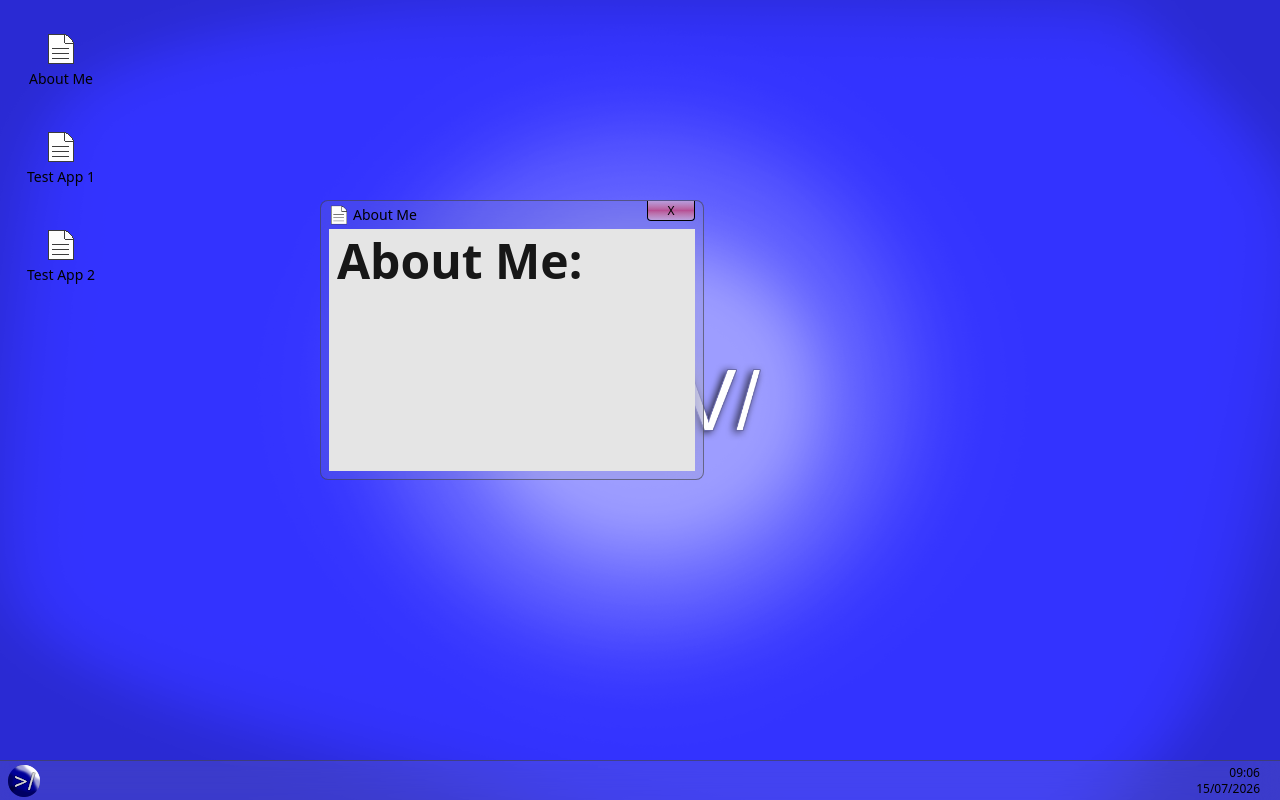
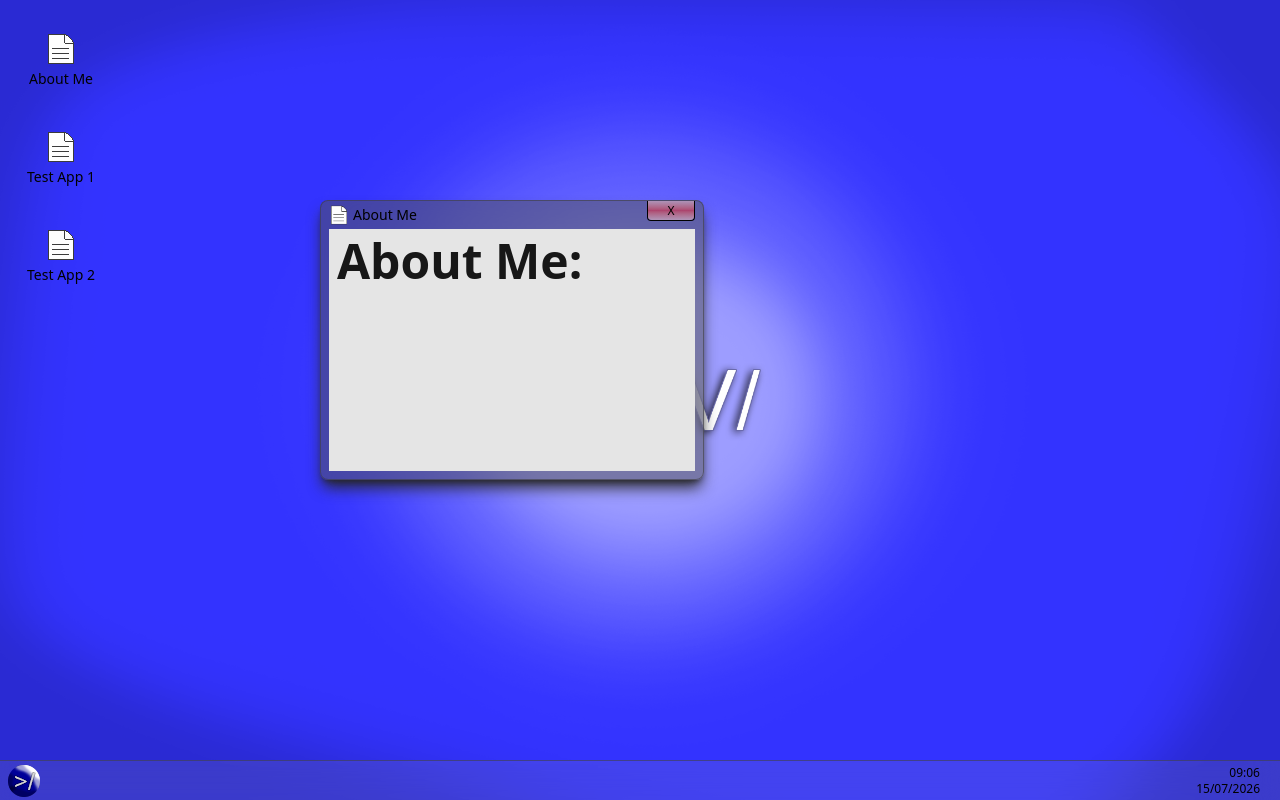
Before and after one commit to darwin-s/dan-s-portfolio, a Next.js app: page / in a window 1280 px wide. Both pictures are taken after a click on the button "About Me". Built offline with nearby package versions, Linux system fonts and the light colour scheme.

Commit message:
Add box shadow to focused window

```diff
--- a/src/components/window/window.tsx
+++ b/src/components/window/window.tsx
@@ -24,7 +24,11 @@ export default function Window(props: WindowProps) {
     onEndResize,
   } = useWindow({ x: 25, y: 25 }, { w: 30, h: 35 });
 
-  const BG_COLOR = props.isFocused ? `bg-neutral-400/15` : `bg-neutral-600/50`;
+  const BG_COLOR = props.isFocused ? `bg-neutral-600/50` : `bg-neutral-400/15`;
+  const SHADOW = props.isFocused
+    ? `md:shadow-lg md:shadow-neutral-800`
+    : `md:shadow-sm md:shadow-neutral-800`;
+  const DISPLAY = props.isFocused ? `flex` : `hidden md:flex`;
 
   return (
     <div
@@ -36,7 +40,7 @@ export default function Window(props: WindowProps) {
           "--z-index": `${props.zIndex}`,
         } as React.CSSProperties
       }
-      className={`z-(--z-index) flex h-screen min-h-32 w-screen min-w-64 flex-col rounded-lg border border-neutral-700/60 ${BG_COLOR} backdrop-blur-lg md:absolute md:h-(--win-h) md:w-(--win-w) md:transform-(--win-transform)`}
+      className={`z-(--z-index) ${DISPLAY} h-screen min-h-32 w-screen min-w-64 flex-col rounded-lg border border-neutral-700/60 ${SHADOW} ${BG_COLOR} backdrop-blur-lg md:absolute md:h-(--win-h) md:w-(--win-w) md:transform-(--win-transform)`}
       onPointerDown={props.onFocusRequest}
     >
       <Titlebar
```
